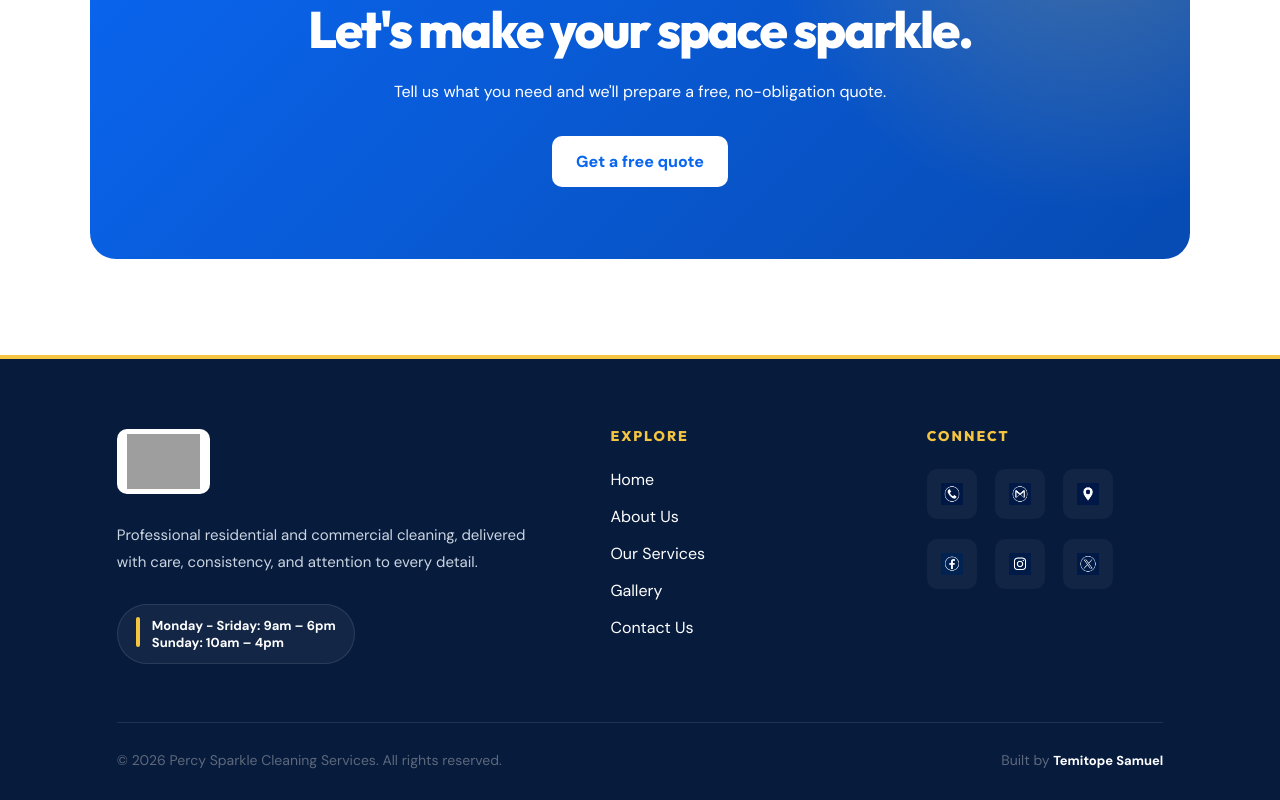
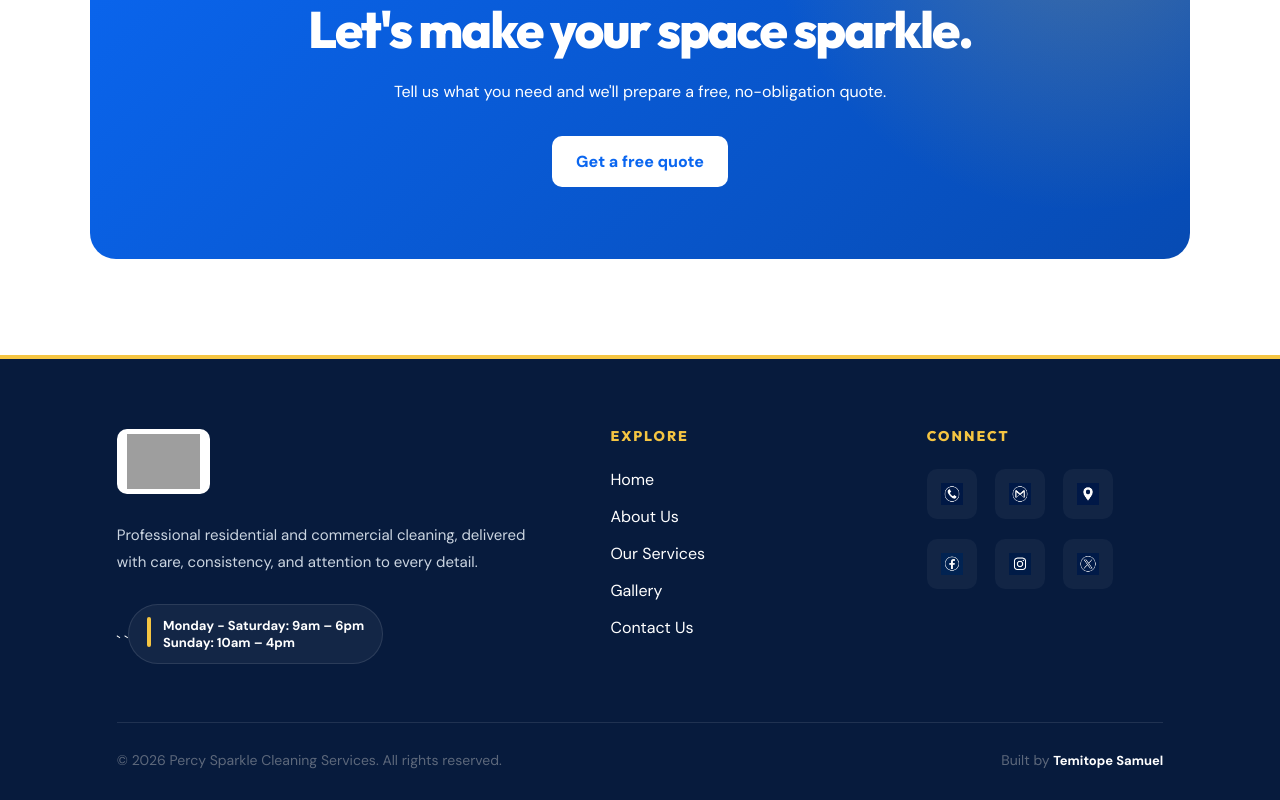
Before and after one commit to T-Samuel021/percy-sparkle-cleaning, a Next.js app: page / in a window 1280 px wide. Shown: the part 3703-4503 px from the top of the page. Built offline with nearby package versions, Linux system fonts and the light colour scheme; grey boxes are pictures that could not be loaded.

Commit message:
Final code

```diff
--- a/components/Footer.js
+++ b/components/Footer.js
@@ -39,11 +39,11 @@ export default function Footer() {
               Professional residential and commercial cleaning,
               delivered with care, consistency, and attention to every detail.
             </p>
-
+` `
             <div className="availability">
             <span></span>
             <strong>
-              Monday - Sriday: 9am – 6pm<br />
+              Monday - Saturday: 9am – 6pm<br />
               Sunday: 10am – 4pm
             </strong>
           </div>
```
